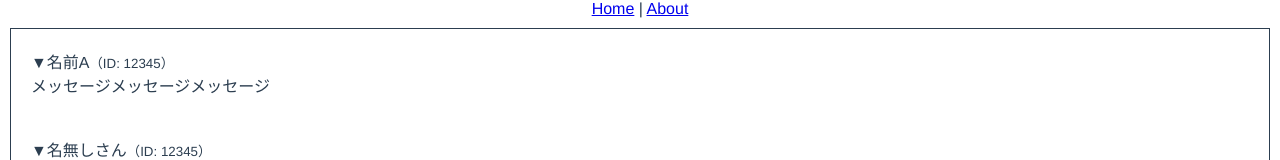
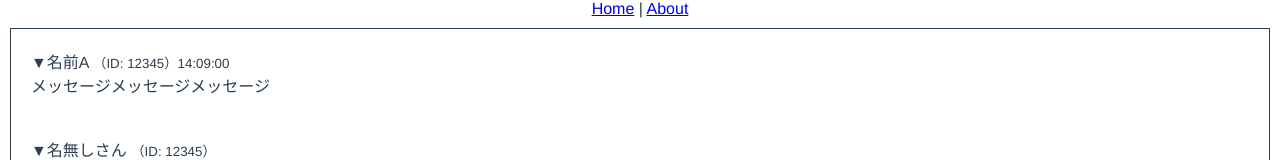
Before and after one commit to eguchi-asial/ChaChat, a Vue app: page /quickmatch in a window 1280 px wide. Shown: the top 160 px of the page. Built offline with nearby package versions, Linux system fonts and the light colour scheme.

Commit message:
idとpostedAtの追加

```diff
--- a/package.json
+++ b/package.json
@@ -11,6 +11,7 @@
   },
   "dependencies": {
     "core-js": "^3.6.5",
+    "moment": "^2.27.0",
     "vue": "^3.0.0-0",
     "vue-router": "^4.0.0-0",
     "vuex": "^4.0.0-0"
--- a/src/components/ChatMessage.vue
+++ b/src/components/ChatMessage.vue
@@ -1,6 +1,10 @@
 <template>
   <div class="message">
-    <div class="name">▼{{ dispName }}<small>（ID: 12345）</small></div>
+    <div class="name">
+      ▼{{ dispName }}
+      <small>（ID: 12345）</small>
+      <small v-show="dispPostedAt">{{ dispPostedAt }}</small>
+    </div>
     <div class="text">{{ dispBody }}</div>
   </div>
 </template>
@@ -10,6 +14,7 @@ import { defineComponent } from 'vue';
 type Props = {
   name: string;
   body: string;
+  postedAt?: string;
 };
 export default defineComponent({
   name: 'ChatMessage',
@@ -22,12 +27,18 @@ export default defineComponent({
     body: {
       type: String,
       required: true
+    },
+    postedAt: {
+      type: String,
+      required: false,
+      default: undefined
     }
   },
   setup(props: Props) {
     return {
       dispName: props.name,
-      dispBody: props.body
+      dispBody: props.body,
+      dispPostedAt: props.postedAt
     };
   }
 });
--- a/src/components/ChatMessages.vue
+++ b/src/components/ChatMessages.vue
@@ -5,6 +5,7 @@
       :key="index"
       :name="chat.name"
       :body="chat.body"
+      :postedAt="chat.postedAt"
     />
   </div>
 </template>
--- a/src/types/chat.ts
+++ b/src/types/chat.ts
@@ -1,4 +1,5 @@
 export default interface Chat {
   name?: string | null;
   body: string;
+  postedAt?: string;
 }
--- a/src/views/QuickMatch.vue
+++ b/src/views/QuickMatch.vue
@@ -17,11 +17,12 @@
 </template>
 
 <script lang="ts">
-import { defineComponent, reactive, Ref, ref, watch } from 'vue';
+import { computed, defineComponent, reactive, Ref, ref, watch } from 'vue';
 import Chat from '@/types/chat';
 import ChatMessages from '@/components/ChatMessages.vue';
 import ChatInput from '@/components/ChatInput.vue';
 import { sleep } from '@/lib/util';
+import moment from 'moment';
 
 export default defineComponent({
   name: 'QuickMatch',
@@ -31,6 +32,7 @@ export default defineComponent({
   },
   setup() {
     const dispNewMessageInfoRef: Ref<boolean> = ref(false);
+    // 活性化されたお知らせは5秒後にフラグを下げる
     watch(dispNewMessageInfoRef, async () => {
       await sleep(5);
       dispNewMessageInfoRef.value = false;
@@ -41,12 +43,33 @@ export default defineComponent({
     const bodyRef: Ref<string> = ref('');
     /** TODO from Web Socket API */
     const chatsReact: Chat[] = reactive<Chat[]>([
-      { name: '名前A', body: 'メッセージメッセージメッセージ' },
+      {
+        name: '名前A',
+        body: 'メッセージメッセージメッセージ',
+        postedAt: '2020-09-13 14:22:22'
+      },
       { name: null, body: 'メッセージ' },
       { name: null, body: 'メッセージメッセージ' }
     ]);
+    // 表示用chats
+    const dispChats = computed({
+      get: () =>
+        chatsReact.map(chat => {
+          chat.postedAt = chat.postedAt
+            ? moment(chat.postedAt, 'YYYY-MM-DD h:m:s').format('HH:MM:SS')
+            : undefined;
+          return chat;
+        }),
+      set: () => {
+        //
+      }
+    });
+    // チャットメッセージに追加があったらお知らせを活性化する
+    // TODO websocketのpostmessageを実装したらこのwathcは消す
     watch(chatsReact, () => {
-      dispNewMessageInfoRef.value = true;
+      if (dispNewMessageInfoRef.value === false) {
+        dispNewMessageInfoRef.value = true;
+      }
     });
 
     const changedName = (changedName: string): void => {
@@ -65,7 +88,7 @@ export default defineComponent({
       });
     };
     return {
-      chats: chatsReact,
+      chats: dispChats,
       name: nameRef,
       body: bodyRef,
       changedName,
```
Also changed, not shown: src/main.ts (+5 -5 lines), 1 other file (tests, documents, lock files or other folders).
